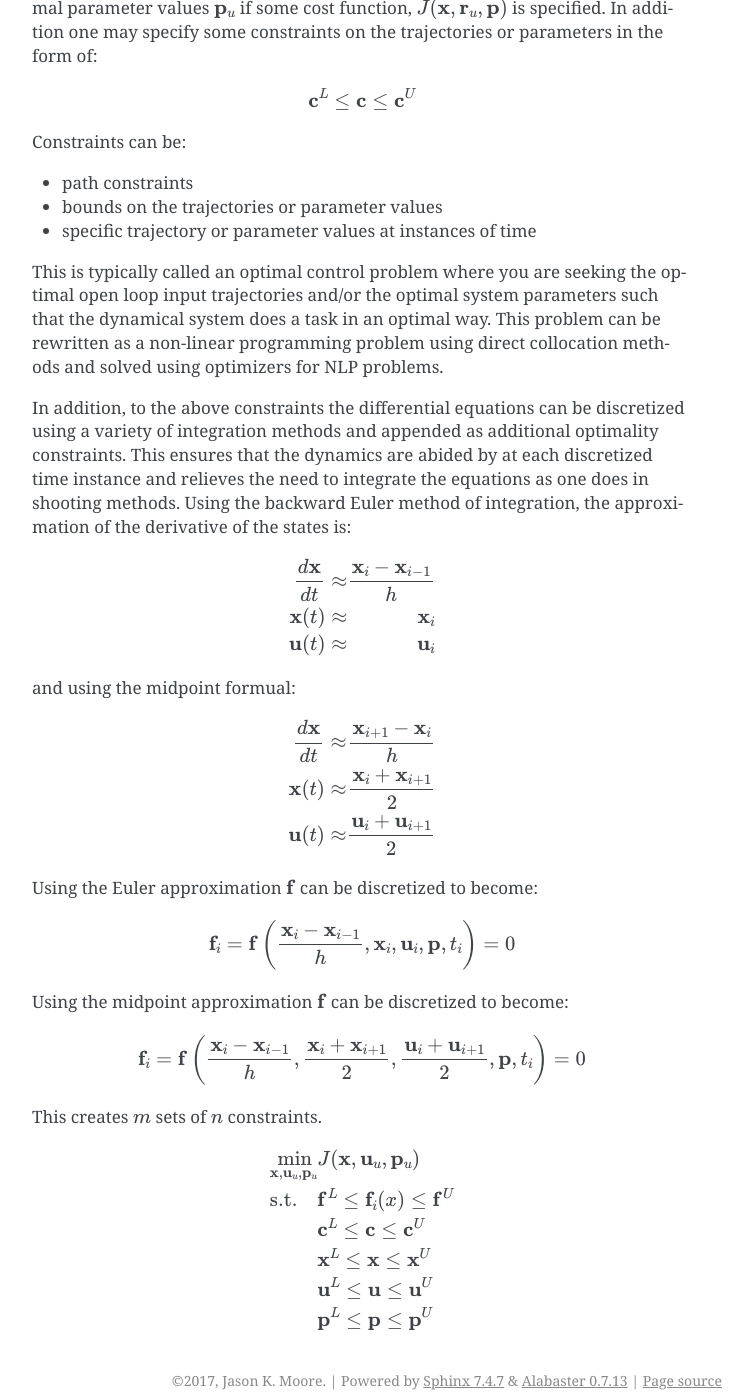
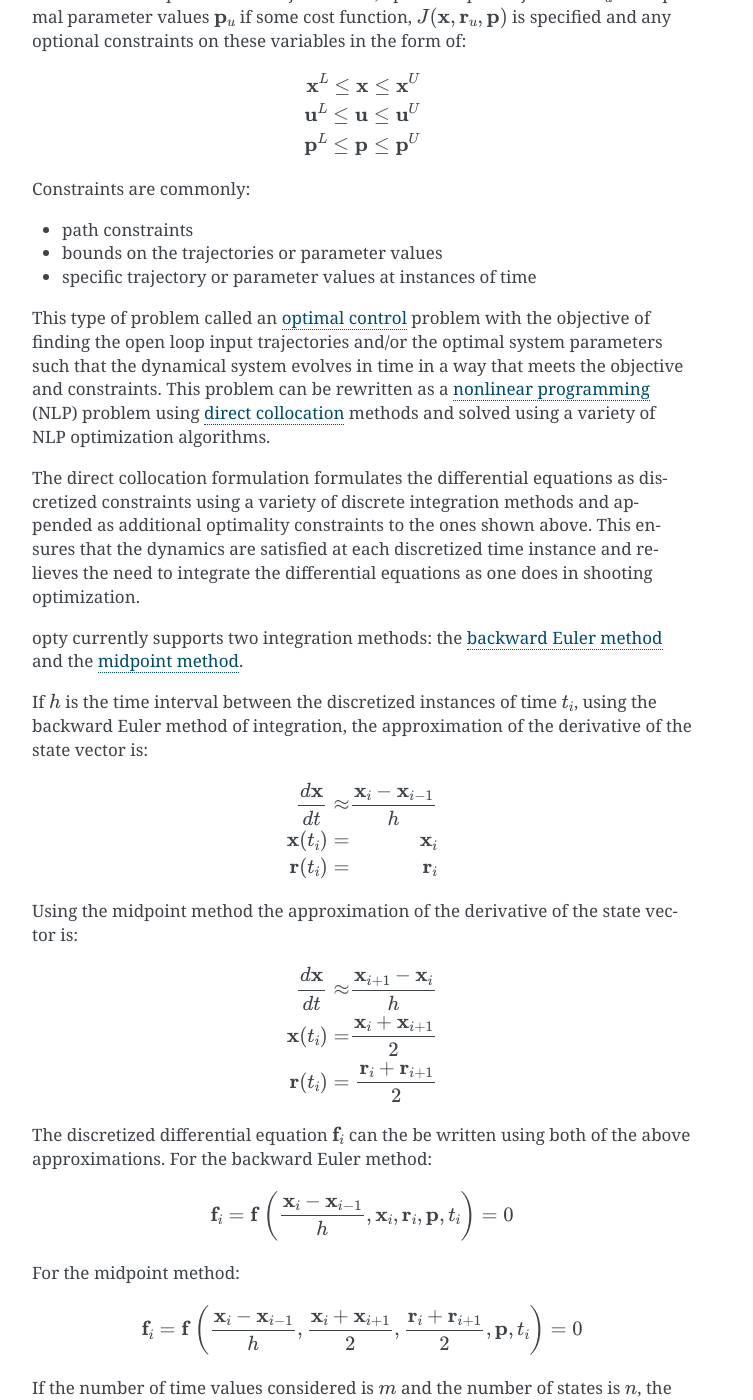
Before and after one commit to csu-hmc/opty, a Sphinx documentation site: the page built from docs/theory.rst, in a window 1280 px wide and 1400 px high, scrolled down 482 px. Shown: the whole window, without its empty margins (388-1141 px from the left). Built offline with Sphinx 7.4.7, drawn with Linux system fonts in a browser that asks for light colours; pages that are not in the unit, such as notebooks, are missing from menus; some of the changed text lies outside the part shown.

Commit message:
More work on the theory, fixed errors, clarified.

```diff
--- a/docs/index.rst
+++ b/docs/index.rst
@@ -12,6 +12,7 @@ Contents
 .. toctree::
    :maxdepth: 2
 
+   index
    theory
    examples
    api
--- a/docs/theory.rst
+++ b/docs/theory.rst
@@ -2,7 +2,7 @@
 Theory
 ======
 
-Given at a set of continous differential equations in implicit form:
+Given at a set of continuous differential equations in time in implicit form:
 
 .. math::
 
@@ -15,83 +15,113 @@ where:
 - :math:`\mathbf{p}` is the vector of constant parameters
 - :math:`t` is time
 
-one can then break up :math:`\mathbf{r}` and :math:`\mathbf{p}` into known and
-unknown quantities:
+one can then break up :math:`\mathbf{r}` and :math:`\mathbf{p}` into known $k$
+and unknown $u$ quantities:
 
 .. math::
 
-   \mathbf{r} = \left[ \mathbf{r}_k \quad \mathbf{r}_u \right]
+   \mathbf{r}(t) = \left[ \mathbf{r}_k(t) \quad \mathbf{r}_u(t) \right]^T
 
-   \mathbf{r} = \left[ \mathbf{p}_k \quad \mathbf{p}_u \right]
+   \mathbf{p} = \left[ \mathbf{p}_k \quad \mathbf{p}_u \right]^T
 
 Then there are optimal state trajectories :math:`\mathbf{x}`, optimal input
 trajectories :math:`\mathbf{r}_u` and optimal parameter values
 :math:`\mathbf{p}_u` if some cost function, :math:`J(\mathbf{x}, \mathbf{r}_u,
-\mathbf{p})` is specified. In addition one may specify some constraints on the
-trajectories or parameters in the form of:
+\mathbf{p})` is specified and any optional constraints on these variables in
+the form of:
 
 .. math::
 
-    \mathbf{c}^L \leq \mathbf{c} \leq \mathbf{c}^U
+   \mathbf{x}^L \leq \mathbf{x} \leq \mathbf{x}^U \\
+   \mathbf{u}^L \leq \mathbf{u} \leq \mathbf{u}^U \\
+   \mathbf{p}^L \leq \mathbf{p} \leq \mathbf{p}^U
 
-Constraints can be:
+Constraints are commonly:
 
 - path constraints
 - bounds on the trajectories or parameter values
 - specific trajectory or parameter values at instances of time
 
-This is typically called an optimal control problem where you are seeking the
-optimal open loop input trajectories and/or the optimal system parameters such
-that the dynamical system does a task in an optimal way. This problem can be
-rewritten as a non-linear programming problem using direct collocation methods
-and solved using optimizers for NLP problems.
+This type of problem called an `optimal control`_ problem with the objective of
+finding the open loop input trajectories and/or the optimal system parameters
+such that the dynamical system evolves in time in a way that meets the
+objective and constraints. This problem can be rewritten as a `nonlinear
+programming`_ (NLP) problem using `direct collocation`_ methods and solved
+using a variety of NLP optimization algorithms.
 
-In addition, to the above constraints the differential equations can be
-discretized using a variety of integration methods and appended as additional
-optimality constraints. This ensures that the dynamics are abided by at each
-discretized time instance and relieves the need to integrate the equations as
-one does in shooting methods. Using the backward Euler method of integration,
-the approximation of the derivative of the states is:
+.. _optimal control: https://en.wikipedia.org/wiki/Optimal_control
+.. _nonlinear programming: https://en.wikipedia.org/wiki/Nonlinear_programming
+.. _direct collocation: https://en.wikipedia.org/wiki/Trajectory_optimization#Direct_collocation
+
+The direct collocation formulation formulates the differential equations as
+discretized constraints using a variety of discrete integration methods and
+appended as additional optimality constraints to the ones shown above. This
+ensures that the dynamics are satisfied at each discretized time instance and
+relieves the need to integrate the differential equations as one does in
+shooting optimization.
+
+opty currently supports two integration methods: the `backward Euler method`_
+and the `midpoint method`_.
+
+.. _backward Euler method: https://en.wikipedia.org/wiki/Backward_Euler_method
+.. _midpoint method: https://en.wikipedia.org/wiki/Midpoint_method
+
+If :math:`h` is the time interval between the discretized instances of time
+:math:`t_i`, using the backward Euler method of integration, the approximation
+of the derivative of the state vector is:
 
 .. math::
 
    \frac{d\mathbf{x}}{dt} & \approx & \frac{\mathbf{x}_i - \mathbf{x}_{i-1}}{h} \\
-   \mathbf{x}(t) & \approx & \mathbf{x}_i \\
-   \mathbf{u}(t) & \approx & \mathbf{u}_i
+   \mathbf{x}(t_i) & = & \mathbf{x}_i \\
+   \mathbf{r}(t_i) & = & \mathbf{r}_i
 
-and using the midpoint formual:
+Using the midpoint method the approximation of the derivative of the state
+vector is:
 
 .. math::
 
    \frac{d\mathbf{x}}{dt} & \approx & \frac{\mathbf{x}_{i+1} - \mathbf{x}_{i}}{h} \\
-   \mathbf{x}(t) & \approx & \frac{\mathbf{x}_i + \mathbf{x}_{i+1}}{2} \\
-   \mathbf{u}(t) & \approx & \frac{\mathbf{u}_i + \mathbf{u}_{i+1}}{2}
+   \mathbf{x}(t_i) & = & \frac{\mathbf{x}_i + \mathbf{x}_{i+1}}{2} \\
+   \mathbf{r}(t_i) & = & \frac{\mathbf{r}_i + \mathbf{r}_{i+1}}{2}
 
-Using the Euler approximation :math:`\mathbf{f}` can be discretized to become:
+The discretized differential equation :math:`\mathbf{f}_i` can the be written
+using both of the above approximations. For the backward Euler method:
 
 .. math::
 
    \mathbf{f}_i = \mathbf{f}\left(\frac{\mathbf{x}_i - \mathbf{x}_{i-1}}{h},
-                                  \mathbf{x}_i, \mathbf{u}_i, \mathbf{p}, t_i\right) = 0
+                                  \mathbf{x}_i, \mathbf{r}_i, \mathbf{p}, t_i\right) = 0
 
-Using the midpoint approximation :math:`\mathbf{f}` can be discretized to become:
+For the midpoint method:
 
 .. math::
 
    \mathbf{f}_i = \mathbf{f}\left(\frac{\mathbf{x}_i - \mathbf{x}_{i-1}}{h},
                                   \frac{\mathbf{x}_i + \mathbf{x}_{i+1}}{2},
-                                  \frac{\mathbf{u}_i + \mathbf{u}_{i+1}}{2},
+                                  \frac{\mathbf{r}_i + \mathbf{r}_{i+1}}{2},
                                   \mathbf{p}, t_i\right) = 0
 
-This creates :math:`m` sets of :math:`n` constraints.
+If the number of time values considered is :math:`m` and the number of states
+is :math:`n`, the above equations will create :math:`mn` constraint equations
+and the optimization problem can formally be written as:
 
 .. math::
 
-   & \underset{\mathbf{x}, \mathbf{u}_u, \mathbf{p}_u}{\text{min}}
-   & & J(\mathbf{x}, \mathbf{u}_u, \mathbf{p}_u) \\
+   & \underset{\mathbf{x} \in \mathbb{R}^n,
+               \mathbf{r}_u \in \mathbb{R}^p,
+               \mathbf{p}_u \in \mathbb{R}^q}
+              {\text{min}}
+   & & J(\mathbf{x}, \mathbf{r}_u, \mathbf{p}_u) \\
    & \text{s.t.}
-   & & \mathbf{f}^L \leq \mathbf{f}_i(x) \leq \mathbf{f}^U \\
-   & & & \mathbf{c}^L \leq \mathbf{c} \leq \mathbf{c}^U \\
+   & & \mathbf{0} \leq \mathbf{f} \leq \mathbf{0} \\
    & & & \mathbf{x}^L \leq \mathbf{x} \leq \mathbf{x}^U \\
    & & & \mathbf{u}^L \leq \mathbf{u} \leq \mathbf{u}^U \\
    & & & \mathbf{p}^L \leq \mathbf{p} \leq \mathbf{p}^U
+
+opty translates the symbolic definition of :math:`\mathbf{f}` into
+:math:`\mathbf{f}_i` and forms the Jacobian of :math:`\mathbf{f}_i` with
+respect to :math:`[\mathbf{x},\mathbf{r}_u,\mathbf{p}_u]^T`. These two
+numerical functions are highly optimized for computational speed, taking
+advantage of pre-compilation common sub expression elimination, efficient
+memory usage, and the sparsity of the Jacobian.
```
